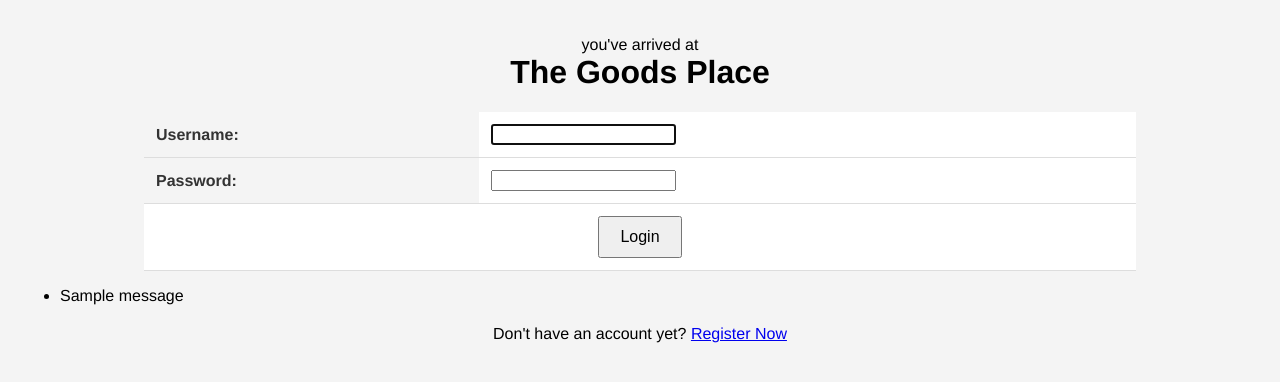
After one commit to meisyanajla/the-goods-place, a Django app: page /login/ in a window 1280 px wide. The commit adds this page. Shown: the top 382 px of the page. Run offline with Django 5.2, Linux system fonts and the light colour scheme; tables that the repository leaves empty hold one stand-in row (values such as "Sample post"); one stand-in notice (Sample message) is shown.

Commit message:
Finished Implementing Authentication, Sessions, and Cookies

```diff
--- a/main/models.py
+++ b/main/models.py
@@ -1,7 +1,9 @@
 from django.db import models
 import uuid
+from django.contrib.auth.models import User
 
 class Product(models.Model):
+    user = models.ForeignKey(User, on_delete=models.CASCADE)
     id = models.UUIDField(primary_key=True, default=uuid.uuid4, editable=False)
     name = models.CharField(max_length=255)
     price = models.IntegerField()
--- /dev/null
+++ b/main/templates/login.html
@@ -0,0 +1,42 @@
+{% extends 'base.html' %}
+
+{% block meta %}
+<title>Login</title>
+{% endblock meta %}
+
+{% block content %}
+<div class="login">
+    <div style="text-align: center;">
+        <p style = "margin-bottom: 0;">you've arrived at</p>
+        <h1 style = "margin-top: 0;">The Goods Place</h1>
+    </div>
+
+    <form method="POST" action="">
+        {% csrf_token %}
+        <div class="table-container" style="margin: 0 auto; width: 250;">
+            <table>
+                {{ form.as_table }}
+                <tr>
+                    <td colspan="2" style="text-align: center;">
+                        <button class="btn login_btn" style="padding: 10px 20px; font-size: 16px;">Login</button>
+                    </td>
+                </tr>
+            </table>
+        </div>
+    </form>
+
+    {% if messages %}
+    <ul>
+        {% for message in messages %}
+        <li>{{ message }}</li>
+        {% endfor %}
+    </ul>
+    {% endif %}
+
+    <div style="text-align: center; margin-top: 20px;">
+        Don't have an account yet?
+        <a href="{% url 'main:register' %}">Register Now</a>
+    </div>
+</div>
+
+{% endblock content %}
--- a/main/templates/main.html
+++ b/main/templates/main.html
@@ -58,4 +58,9 @@
     <p style="margin-top: 0;"><small> created by yours truly, {{ name }} from {{ class }}</small></p>
 </div>
 
+<a href="{% url 'main:logout' %}">
+  <button>Logout</button>
+</a>
+<h5>Sesi terakhir login: {{ last_login }}</h5>
+
 {% endblock content %}
--- a/main/urls.py
+++ b/main/urls.py
@@ -1,5 +1,8 @@
 from django.urls import path
 from main.views import show_main, create_product_entry, show_xml, show_json, show_xml_by_id, show_json_by_id
+from main.views import register
+from main.views import login_user
+from main.views import logout_user
 
 app_name = 'main'
 
@@ -9,5 +12,8 @@ urlpatterns = [
     path('xml/', show_xml, name='show_xml'),
     path('json/', show_json, name='show_json'),
     path('xml/<str:id>/', show_xml_by_id, name='show_xml_by_id'),
-    path('json/<str:id>/', show_json_by_id, name='show_json_by_id')
+    path('json/<str:id>/', show_json_by_id, name='show_json_by_id'),
+    path('register/', register, name='register'),
+    path('login/', login_user, name='login'),
+    path('logout/', logout_user, name='logout'),
 ]
--- a/main/views.py
+++ b/main/views.py
@@ -3,15 +3,25 @@ from main.forms import ProductForm
 from main.models import Product
 from django.http import HttpResponse
 from django.core import serializers
+from django.contrib.auth.forms import UserCreationForm, AuthenticationForm
+from django.contrib import messages
+from django.contrib.auth import authenticate, login
+from django.contrib.auth import logout
+from django.contrib.auth.decorators import login_required
+import datetime
+from django.http import HttpResponseRedirect
+from django.urls import reverse
 
+@login_required(login_url='/login')
 def show_main(request):
-    product_entries = Product.objects.all()
+    product_entries = Product.objects.filter(user=request.user)
 
     context = {
         'application' : 'The Goods Place',
-        'name': 'Meisya Najla Aqilah',
+        'name': request.user.username,
         'class': 'PBP C',
-        'product_entries': product_entries
+        'product_entries': product_entries,
+        'last_login': request.COOKIES['last_login'],
     }
 
     return render(request, "main.html", context)
@@ -20,7 +30,9 @@ def create_product_entry(request):
     form = ProductForm(request.POST or None)
 
     if form.is_valid() and request.method == "POST":
-        form.save()
+        product_entry = form.save(commit=False)
+        product_entry.user = request.user
+        product_entry.save()
         return redirect('main:show_main')
 
     context = {'form': form}
@@ -47,3 +59,37 @@ def show_xml_by_id(request, id):
 def show_json_by_id(request, id):
     data = Product.objects.filter(pk=id)
     return HttpResponse(serializers.serialize("json", data), content_type="application/json")
+
+def register(request):
+    form = UserCreationForm()
+
+    if request.method == "POST":
+        form = UserCreationForm(request.POST)
+        if form.is_valid():
+            form.save()
+            messages.success(request, 'Your account has been successfully created!')
+            return redirect('main:login')
+    context = {'form':form}
+    return render(request, 'register.html', context)
+
+def login_user(request):
+    if request.method == 'POST':
+        form = AuthenticationForm(data=request.POST)
+
+        if form.is_valid():
+            user = form.get_user()
+            login(request, user)
+            response = HttpResponseRedirect(reverse("main:show_main"))
+            response.set_cookie('last_login', str(datetime.datetime.now()))
+            return response
+
+    else:
+        form = AuthenticationForm(request)
+    context = {'form': form}
+    return render(request, 'login.html', context)
+
+def logout_user(request):
+    logout(request)
+    response = HttpResponseRedirect(reverse('main:login'))
+    response.delete_cookie('last_login')
+    return response
--- a/the_goods_place/settings.py
+++ b/the_goods_place/settings.py
@@ -11,6 +11,7 @@ https://docs.djangoproject.com/en/5.1/ref/settings/
 """
 
 from pathlib import Path
+import os
 
 # Build paths inside the project like this: BASE_DIR / 'subdir'.
 BASE_DIR = Path(__file__).resolve().parent.parent
@@ -23,7 +24,8 @@ BASE_DIR = Path(__file__).resolve().parent.parent
 SECRET_KEY = 'django-insecure-(+kr%88wa^0)e%h64+3ds*45nzqug@685ql!^xsw$ejcf6njio'
 
 # SECURITY WARNING: don't run with debug turned on in production!
-DEBUG = True
+PRODUCTION = os.getenv("PRODUCTION", False)
+DEBUG = not PRODUCTION
 
 ALLOWED_HOSTS = ["localhost", "127.0.0.1", "meisya-najla-thegoodsplace.pbp.cs.ui.ac.id"]
 
```
Also changed, not shown: main/templates/register.html (added, +32 -0 lines), main/migrations/0005_product_user.py (added).
